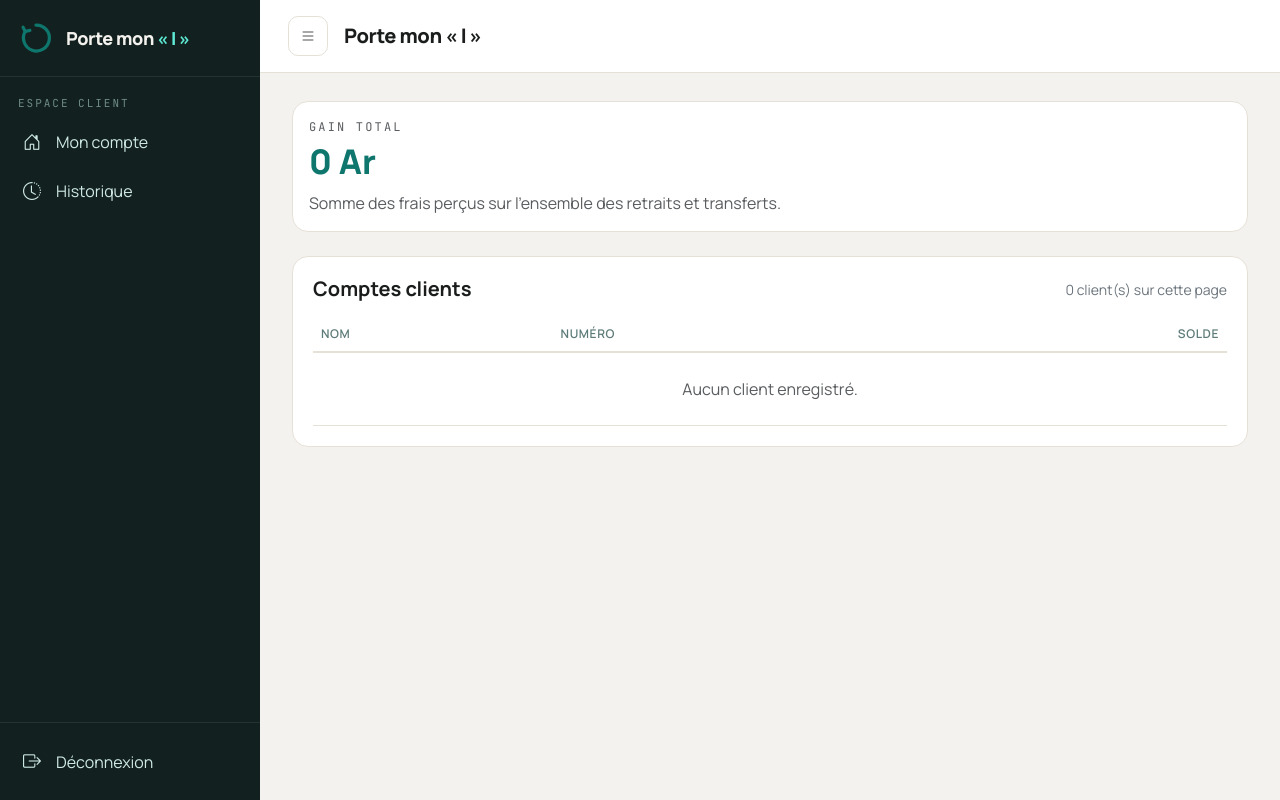
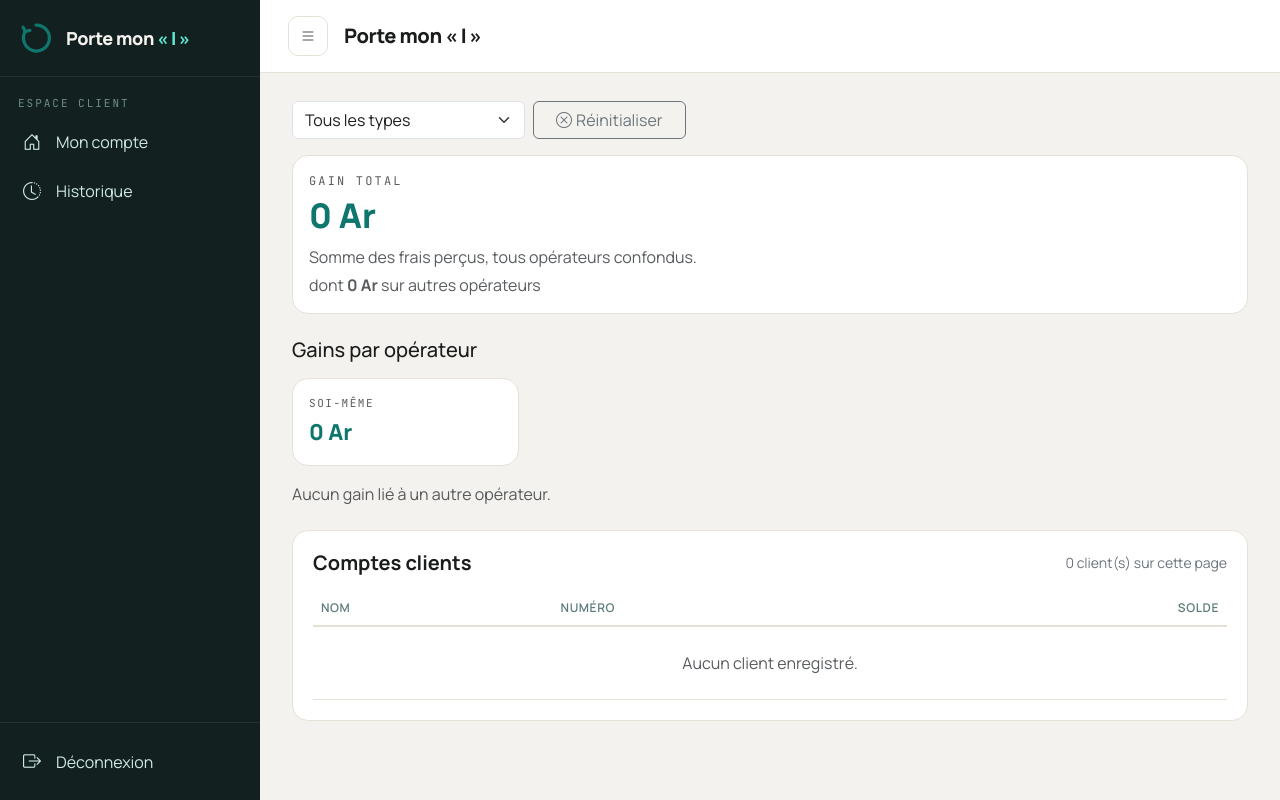
Before and after one commit to YvNathan/projet-final-s4-info, a CodeIgniter 4 app: the page made by app/Views/operateur/situation.php in a window 1280 px wide. Run offline with PHP 8.4 and a stand-in for CodeIgniter, Linux system fonts and the light colour scheme; the template is opened without the code that fills it, so the values that code supplies are empty; some libraries are stand-ins or nearby versions.

Commit message:
[feat] ventilation des gains sur les frais par opérateurs

```diff
--- a/app/Views/operateur/situation.php
+++ b/app/Views/operateur/situation.php
@@ -1,17 +1,70 @@
 <?php
-$gainTotal = $gainTotal ?? 0;
+$gains = $gains ?? ['total' => 0, 'soi_meme' => 0, 'autres_operateurs' => []];
 $clients = $clients ?? [];
 $pager = $pager ?? null;
+$typesOperation = $typesOperation ?? [];
+$idTypeOperationFiltre = $idTypeOperationFiltre ?? null;
+$gainAutresOperateurs = array_sum(array_column($gains['autres_operateurs'], 'gain'));
 ?>
 <?= $this->extend('layout/app') ?>
 
 <?= $this->section('contenu') ?>
 
+<form action="<?= base_url('operateur/situation') ?>" method="get" class="row g-2 mb-3">
+    <div class="col-6 col-md-3">
+        <select name="type" id="filtre_type" class="form-select" onchange="this.form.submit()">
+            <option value="">Tous les types</option>
+            <?php foreach ($typesOperation as $type) : ?>
+                <option value="<?= esc($type['id']) ?>" <?= $idTypeOperationFiltre === (int) $type['id'] ? 'selected' : '' ?>>
+                    <?= esc($type['libelle']) ?>
+                </option>
+            <?php endforeach; ?>
+        </select>
+    </div>
+    <div class="col-6 col-md-2">
+        <a href="<?= base_url('operateur/situation') ?>" class="btn btn-outline-secondary w-100"><i class="bi bi-x-circle me-1"></i>Réinitialiser</a>
+    </div>
+    <noscript>
+        <div class="col-auto"><button type="submit" class="btn btn-outline-secondary">Filtrer</button></div>
+    </noscript>
+</form>
+
 <div class="card mb-4">
     <div class="card-body">
         <div class="font-mono text-uppercase text-muted" style="font-size:12px; letter-spacing:.18em;">Gain total</div>
-        <p class="mb-1" style="font-size:34px; font-weight:800; color:var(--pmi-teal);"><?= number_format($gainTotal, 0, ',', ' ') ?> Ar</p>
-        <p class="text-muted mb-0">Somme des frais perçus sur l'ensemble des retraits et transferts.</p>
+        <p class="mb-1" style="font-size:34px; font-weight:800; color:var(--pmi-teal);"><?= number_format($gains['total'], 0, ',', ' ') ?> Ar</p>
+        <p class="text-muted mb-0">Somme des frais perçus, tous opérateurs confondus.</p>
+        <p class="text-muted mb-0 mt-1">dont <strong><?= number_format($gainAutresOperateurs, 0, ',', ' ') ?> Ar</strong> sur autres opérateurs</p>
+    </div>
+</div>
+
+<div class="mb-4">
+    <h5 class="mb-3">Gains par opérateur</h5>
+    <div class="row g-3">
+        <div class="col-6 col-md-4 col-lg-3">
+            <div class="card h-100">
+                <div class="card-body">
+                    <div class="font-mono text-uppercase text-muted" style="font-size:11px; letter-spacing:.14em;">Soi-même</div>
+                    <p class="mb-0 mt-1" style="font-size:22px; font-weight:800; color:var(--pmi-teal);"><?= number_format($gains['soi_meme'], 0, ',', ' ') ?> Ar</p>
+                </div>
+            </div>
+        </div>
+        <?php if (empty($gains['autres_operateurs'])) : ?>
+            <div class="col-12">
+                <p class="text-muted mb-0">Aucun gain lié à un autre opérateur.</p>
+            </div>
+        <?php else : ?>
+            <?php foreach ($gains['autres_operateurs'] as $autreOperateur) : ?>
+                <div class="col-6 col-md-4 col-lg-3">
+                    <div class="card h-100">
+                        <div class="card-body">
+                            <div class="font-mono text-uppercase text-muted" style="font-size:11px; letter-spacing:.14em;"><?= esc($autreOperateur['nom']) ?></div>
+                            <p class="mb-0 mt-1" style="font-size:22px; font-weight:800;"><?= number_format($autreOperateur['gain'], 0, ',', ' ') ?> Ar</p>
+                        </div>
+                    </div>
+                </div>
+            <?php endforeach; ?>
+        <?php endif; ?>
     </div>
 </div>
 
```
Also changed, not shown: app/Controllers/SituationController.php (+15 -5 lines), app/Models/TransactionModel.php (+47 -5 lines), writable/operateur.db, 1 other file.
